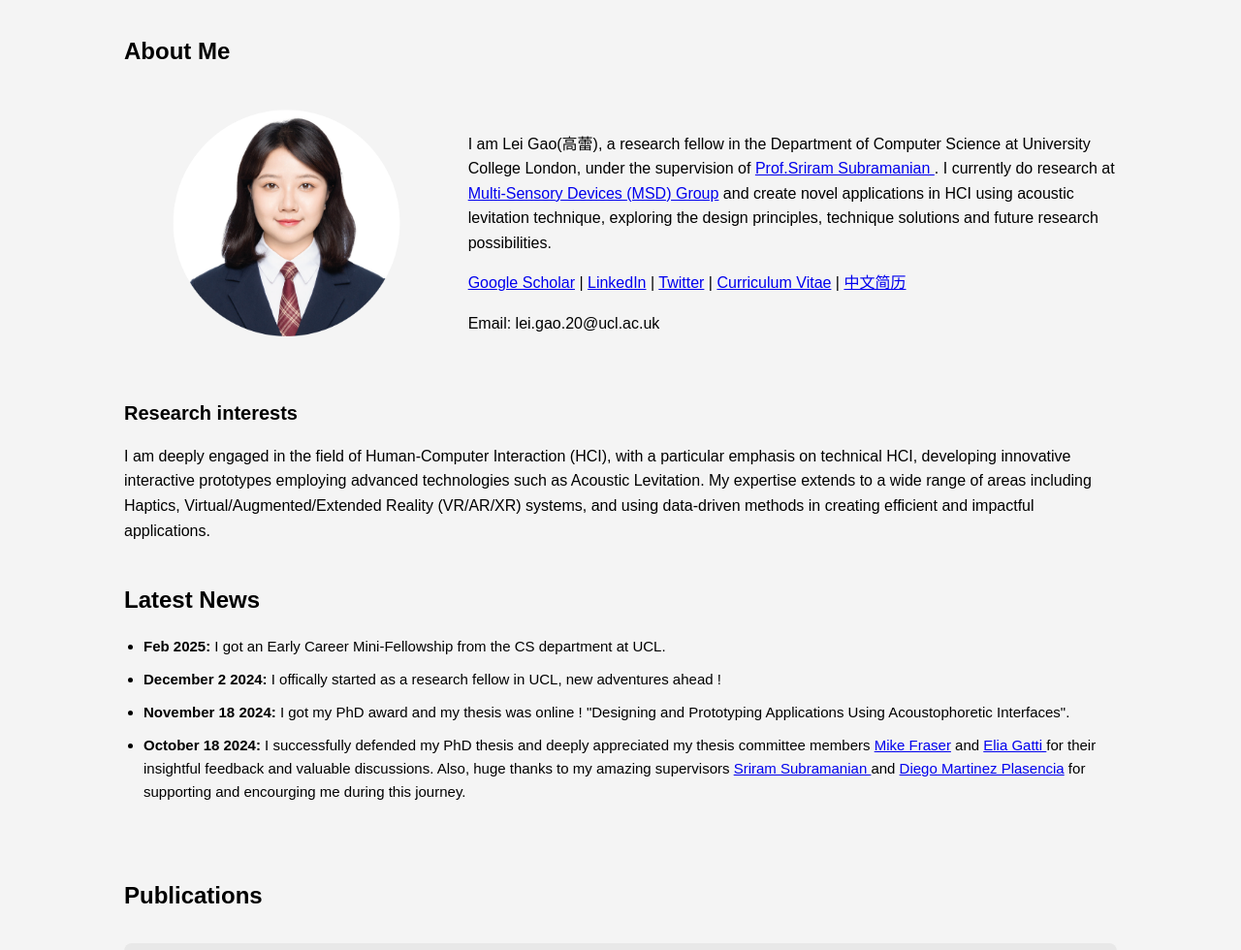
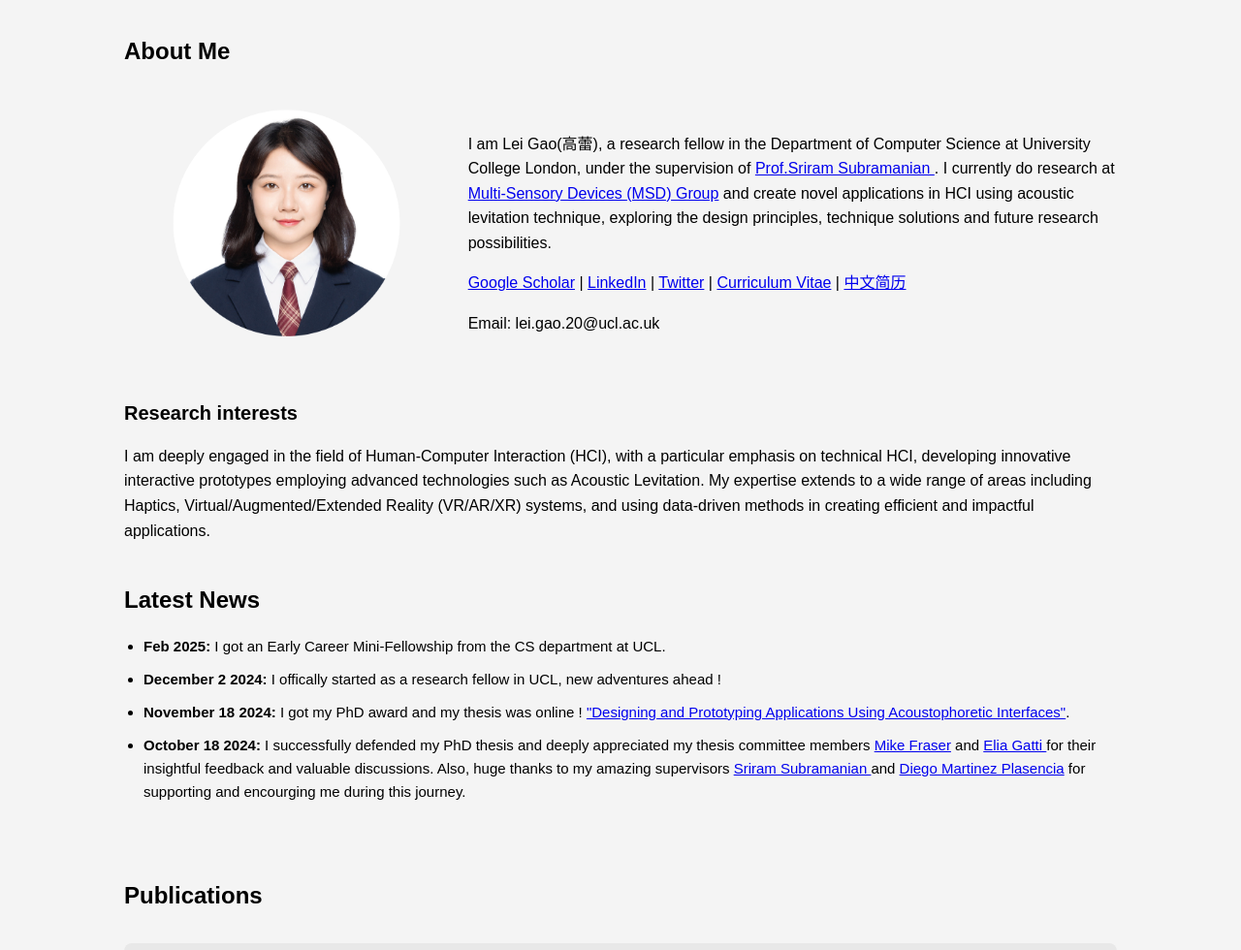
Before and after one commit to leigao-oriana/leigao-oriana.github.io, a plain HTML site: page index.html in a window 1280 px wide. Shown: the part 103-1083 px from the top of the page at 97% size. Drawn offline with Linux system fonts and the light colour scheme.

Commit message:
Update CV

```diff
--- a/index.html
+++ b/index.html
@@ -266,7 +266,7 @@
             <ul class="news-list">
                 <li><strong>Feb 2025:</strong> I got an Early Career Mini-Fellowship from the CS department at UCL. </li>
                 <li><strong>December 2 2024:</strong> I offically started as a research fellow in UCL, new adventures ahead !</li>
-                <li><strong>November 18 2024:</strong> I got my PhD award and my thesis was online ! "Designing and Prototyping Applications Using Acoustophoretic Interfaces".</li>
+                <li><strong>November 18 2024:</strong> I got my PhD award and my thesis was online ! <a href=https://discovery.ucl.ac.uk/id/eprint/10200173/ target="_blank">"Designing and Prototyping Applications Using Acoustophoretic Interfaces"</a>.</li>
                 <li><strong>October 18 2024:</strong> I successfully defended my PhD thesis and deeply appreciated my thesis committee members <a href=https://research-information.bris.ac.uk/en/persons/mike-fraser target="_blank">Mike Fraser</a> and <a href=https://profiles.ucl.ac.uk/93101-elia-gatti target="_blank">Elia Gatti </a> for their insightful feedback and valuable discussions. Also, huge thanks to my amazing supervisors <a href=https://subramaniansri.github.io/ target="_blank">Sriram Subramanian </a> and <a href=https://profiles.ucl.ac.uk/78485-diego-martinez-plasencia target="_blank">Diego Martinez Plasencia</a> for supporting and encourging me during this journey.</li>
             </ul>
         </div>
```
